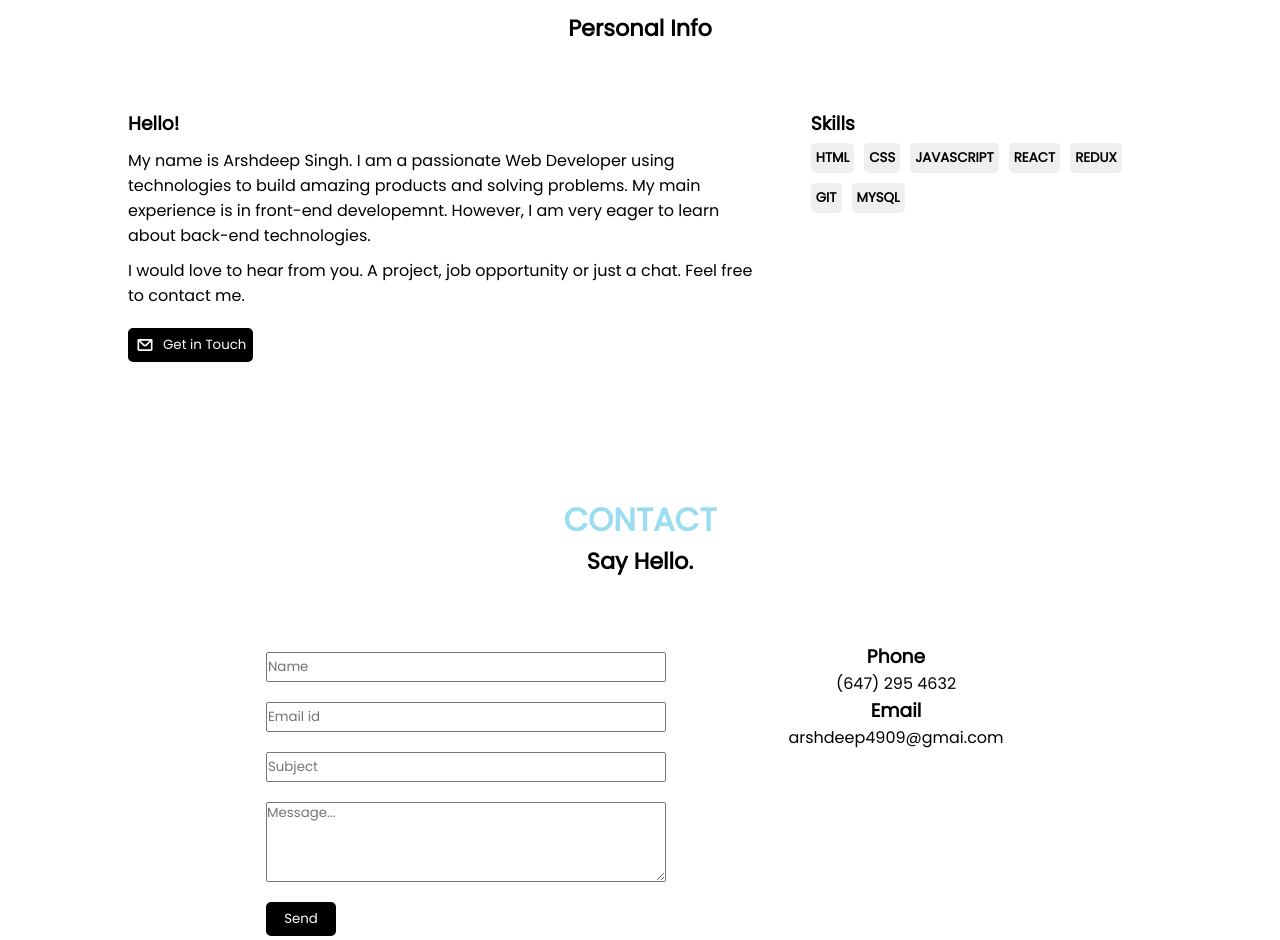
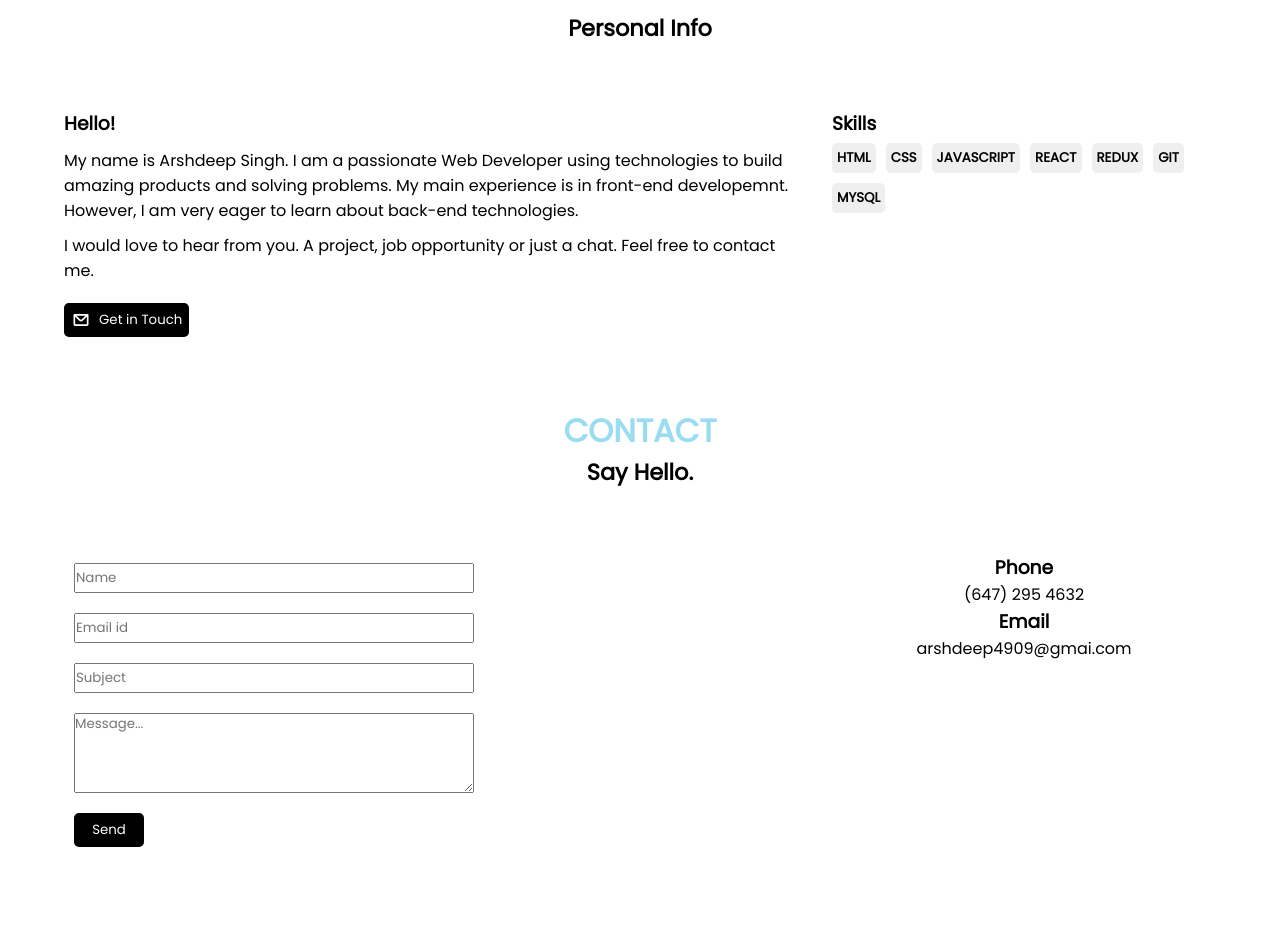
Before and after one commit to arshdeep4909/portfolio, a React (Create React App) app: page / in a window 1280 px wide. Shown: the part 912-1852 px from the top of the page. Built offline with nearby package versions, Linux system fonts and the light colour scheme; a web font is replaced by a local one.

Commit message:
fixing layout issues with about and contact section.

```diff
--- a/src/components/About.jsx
+++ b/src/components/About.jsx
@@ -43,7 +43,7 @@ function About() {
 }
 
 const AboutSection = styled.div`
-  max-width: 1800px;
+  max-width: 1600px;
   margin: auto;
 
   h2 {
@@ -64,9 +64,8 @@ const AboutSection = styled.div`
 
 const Info = styled.div`
   display: grid;
-  width: 80%;
   grid-template-columns: 2fr 1fr;
-  margin: 4rem 20vw;
+  margin: 4rem 4rem 0 4rem;
   p {
     margin-top: 10px;
   }
--- a/src/components/Contact.jsx
+++ b/src/components/Contact.jsx
@@ -65,7 +65,7 @@ function Contact() {
 }
 
 const ContactForm = styled.div`
-  max-width: 1800px;
+  max-width: 1600px;
   margin: auto;
   text-align: center;
   h2 {
@@ -84,7 +84,7 @@ const ContactForm = styled.div`
 const ContactGrid = styled.div`
   display: grid;
   grid-template-columns: 2fr 1fr;
-  margin: 4rem 20vw;
+  margin: 4rem;
   form {
     display: flex;
     flex-direction: column;
--- a/src/components/nav.jsx
+++ b/src/components/nav.jsx
@@ -1,7 +1,6 @@
 import React, { useState } from "react";
 
 import styled from "styled-components";
-import background from "../image/background.webp";
 import { FaAlignJustify } from "react-icons/fa";
 import NavList from "./NavList";
 
```
Also changed, not shown: src/components/GlobalStyles.jsx (line endings or trailing spaces), src/image/background.webp (deleted).
